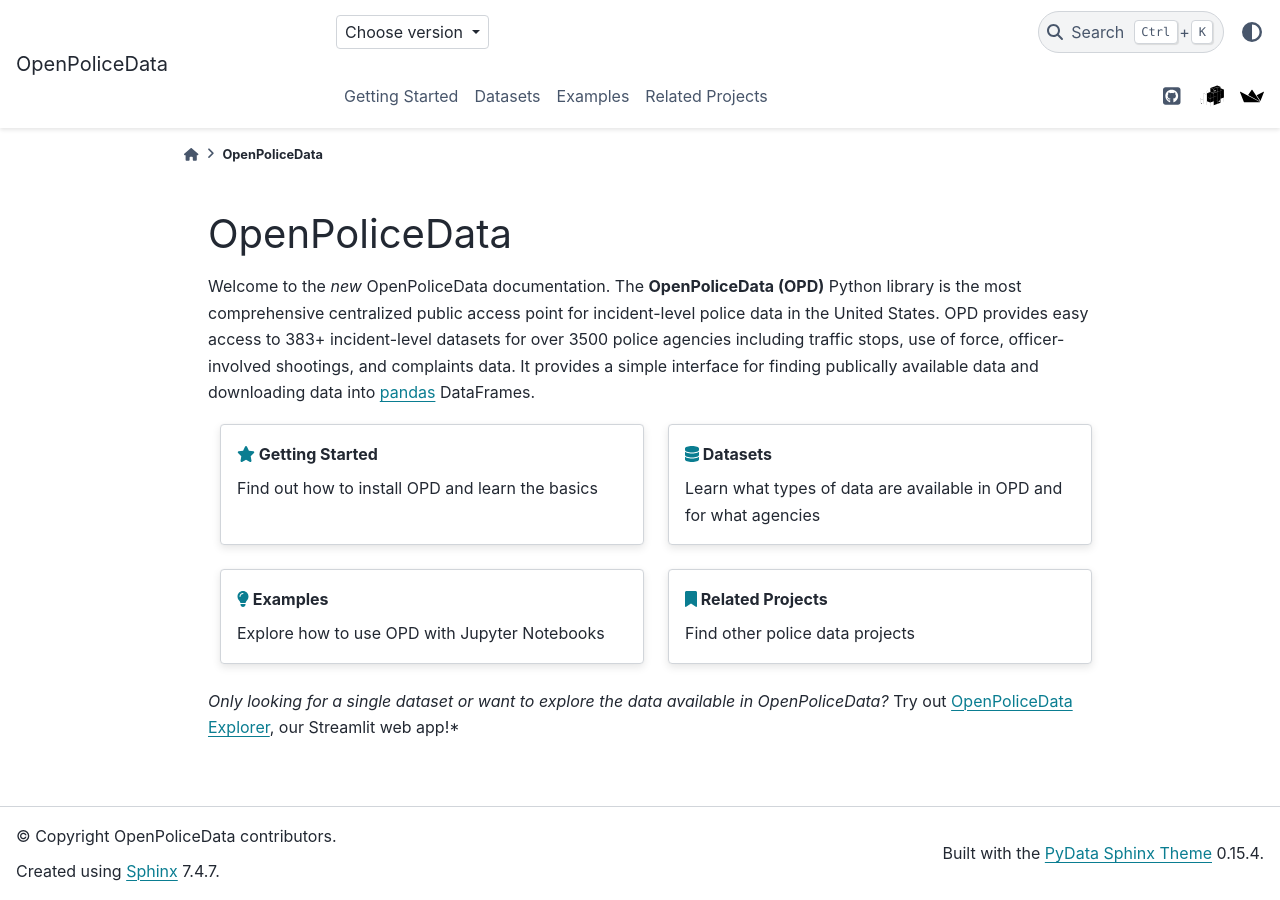
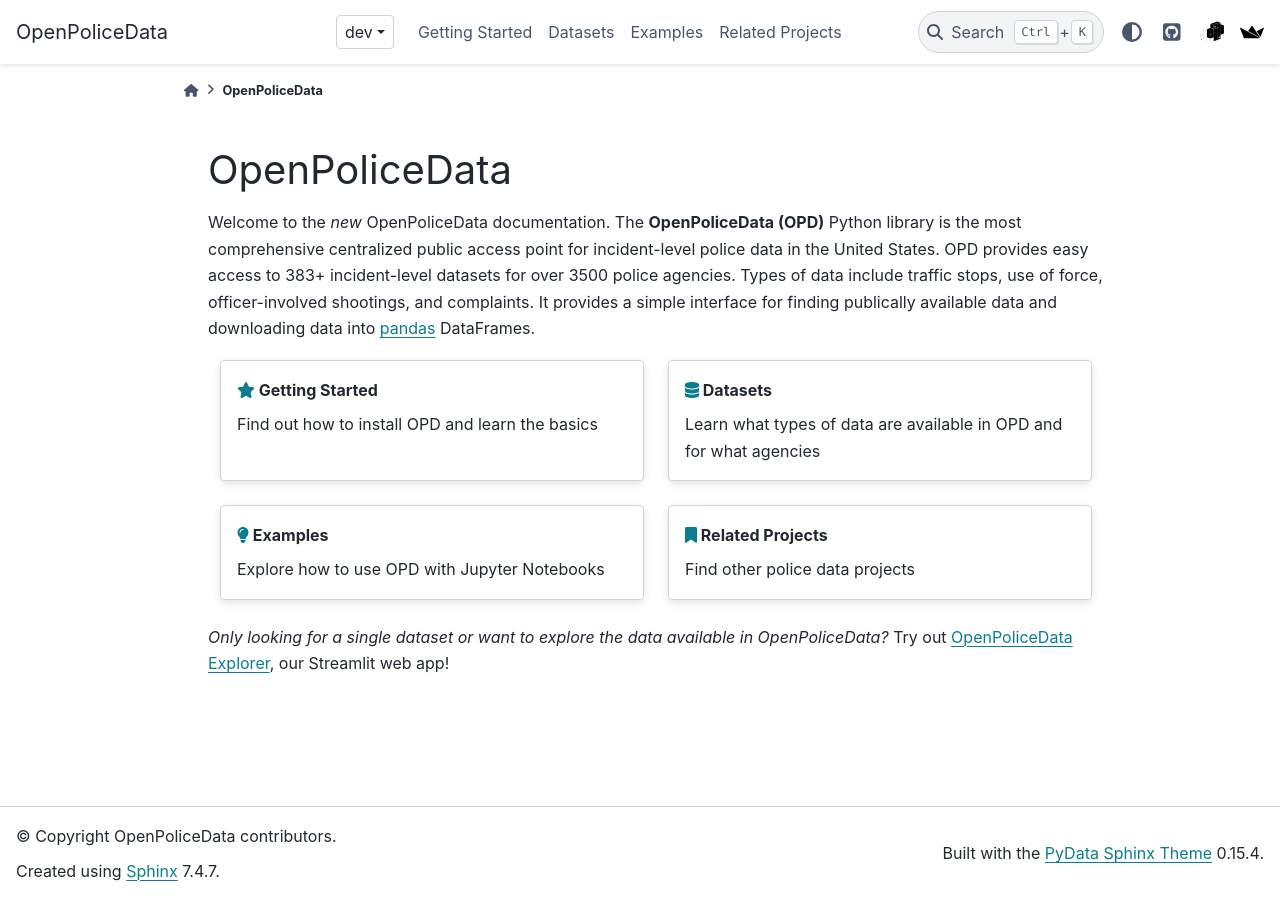
Before and after one commit to openpolicedata/openpolicedata, a Sphinx documentation site: the page built from docs/source/documentation.md, in a window 1280 px wide. Built offline with Sphinx 7.4.7 and the PyData theme 0.15.4, drawn with Linux system fonts in a browser that asks for light colours.

Commit message:
Correcting switcher ver and mod to intro paragraph

```diff
--- a/docs/source/conf.py
+++ b/docs/source/conf.py
@@ -76,13 +76,7 @@
 # We want to keep the relative reference if we are in dev mode
 # but we want the whole url if we are effectively in a released version
 json_url = "_static/switcher.json" if version_match is None else json_url
-if not version_match or version_match.isdigit() or version_match == "latest":
-    # For local development, infer the version to match from the package.
-    release = openpolicedata.__version__
-    if "dev" in release or "rc" in release:
-        version_match = "dev"
-    else:
-        version_match = "v" + release
+version_match = 'dev' if not version_match or version_match=='latest' else version_match
 
 html_theme_options = {
     "logo": {
--- a/docs/source/documentation.md
+++ b/docs/source/documentation.md
@@ -18,7 +18,7 @@
 
 # OpenPoliceData
 
-Welcome to the *new* OpenPoliceData documentation. The **OpenPoliceData (OPD)** Python library is the most comprehensive centralized public access point for incident-level police data in the United States. OPD provides easy access to 383+ incident-level datasets for over 3500 police agencies including traffic stops, use of force, officer-involved shootings, and complaints data. It provides a simple interface for finding publically available data and downloading data into [pandas](https://pandas.pydata.org/) DataFrames.
+Welcome to the *new* OpenPoliceData documentation. The **OpenPoliceData (OPD)** Python library is the most comprehensive centralized public access point for incident-level police data in the United States. OPD provides easy access to 383+ incident-level datasets for over 3500 police agencies. Types of data include traffic stops, use of force, officer-involved shootings, and complaints. It provides a simple interface for finding publically available data and downloading data into [pandas](https://pandas.pydata.org/) DataFrames.
 
 ::::{grid} 2
 :gutter: 1 2 3 4
@@ -50,4 +50,4 @@
 :::
 ::::
 
-*Only looking for a single dataset or want to explore the data available in OpenPoliceData?* Try out [OpenPoliceData Explorer](https://openpolicedata.streamlit.app/), our Streamlit web app!*
+*Only looking for a single dataset or want to explore the data available in OpenPoliceData?* Try out [OpenPoliceData Explorer](https://openpolicedata.streamlit.app/), our Streamlit web app!
--- a/docs/source/index.md
+++ b/docs/source/index.md
@@ -18,7 +18,7 @@
 
 # OpenPoliceData
 
-**OpenPoliceData (OPD)** aims to make it easier to access and analyze police data. OPD's police data download tools provide the most comprehensive centralized public access to incident-level police data in the United States. Currently, our tools enable easy access to 383+ incident-level datasets for over 3500 police agencies including traffic stops, use of force, officer-involved shootings, and complaints data. All data is sourced either directly from police departments or state agencies or through the [Stanford Open Policing Project](https://openpolicing.stanford.edu/)  In the future, we hope to expand our offerings to include data dashboards that allow users to do basic analysis of OPD's datasets using web apps.
+**OpenPoliceData (OPD)** aims to make it easier to access and analyze police data. OPD's police data download tools provide the most comprehensive centralized public access to incident-level police data in the United States. Currently, our tools enable easy access to 383+ incident-level datasets for over 3500 police agencies. Types of data include traffic stops, use of force, officer-involved shootings, and complaints. All data is sourced either directly from police departments or state agencies or through the [Stanford Open Policing Project](https://openpolicing.stanford.edu/)  In the future, we hope to expand our offerings to include data dashboards that allow users to do basic analysis of OPD's datasets using web apps.
 
 Here are the current tools provided by OpenPoliceData:
 
```
Also changed, not shown: README.md (+1 -1 lines), docs/source/resources/index.md (+1 -1 lines).
